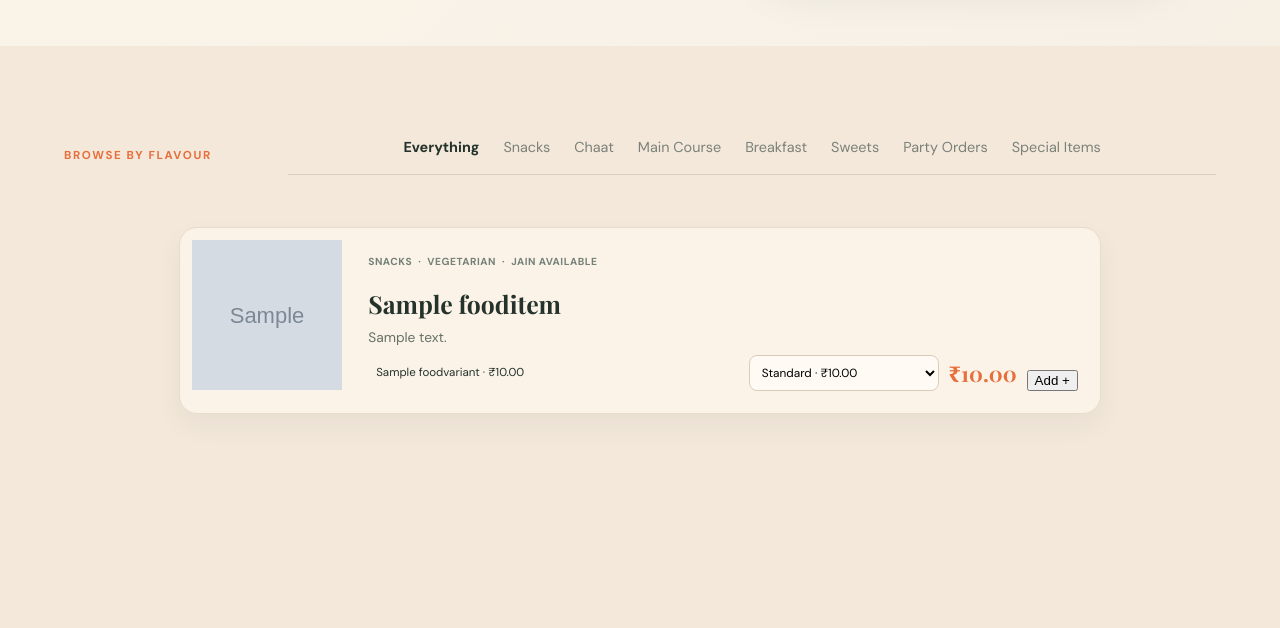
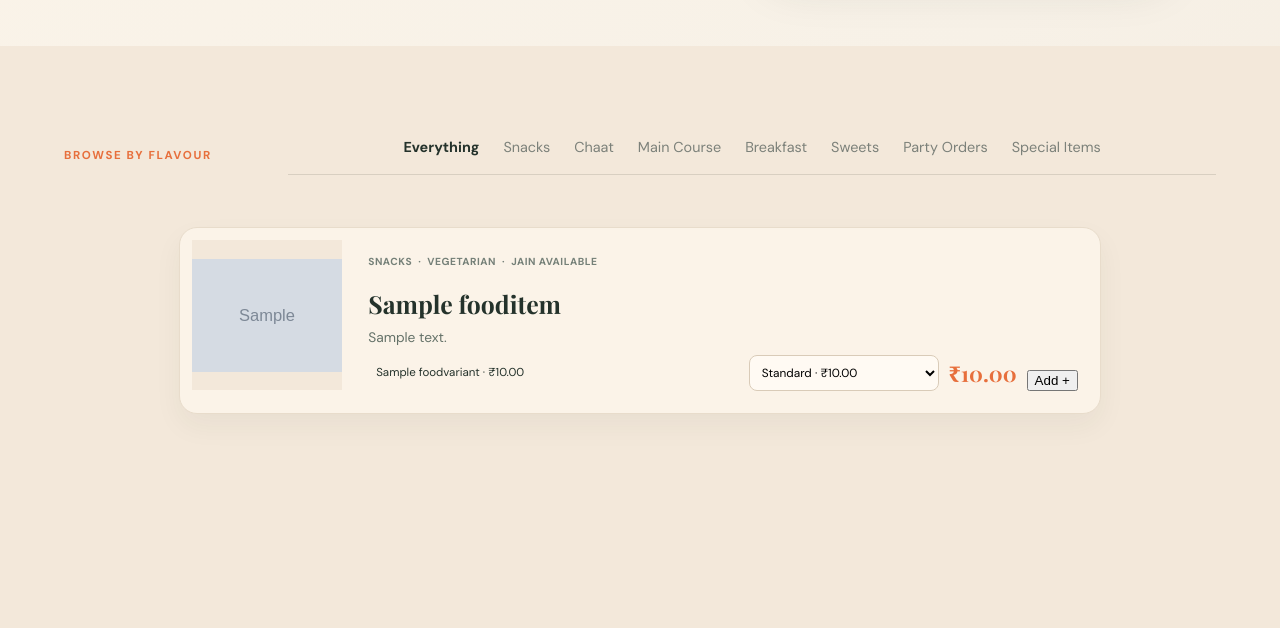
Before and after one commit to naveengoyal10/RakshaKitchen, a Django app: page /menu/ in a window 1280 px wide. Shown: the part 553-1181 px from the top of the page. Run offline with Django 5.2, Linux system fonts and the light colour scheme; data comes from the database, SQL or seed files in the repository; tables that the repository leaves empty hold one stand-in row (values such as "Sample post"); grey boxes marked "Sample" are stand-in pictures.

Commit message:
Show full menu images

```diff
--- a/static/css/menu-polish.css
+++ b/static/css/menu-polish.css
@@ -19,10 +19,11 @@
 }
 
 .premium-menu-item .small-art img {
+  background: #f3e8da;
   display: block;
   height: 100%;
   inset: 0;
-  object-fit: cover;
+  object-fit: contain;
   position: absolute;
   width: 100%;
 }
```
